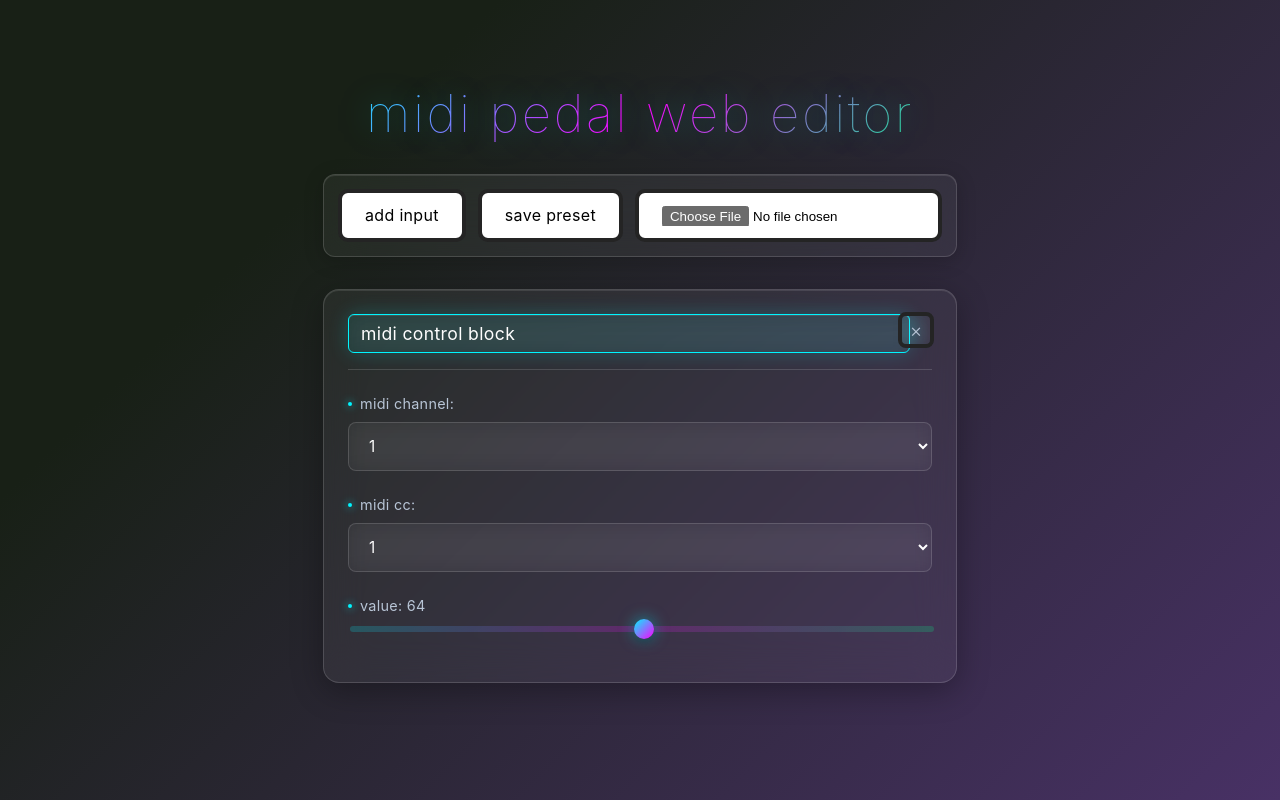
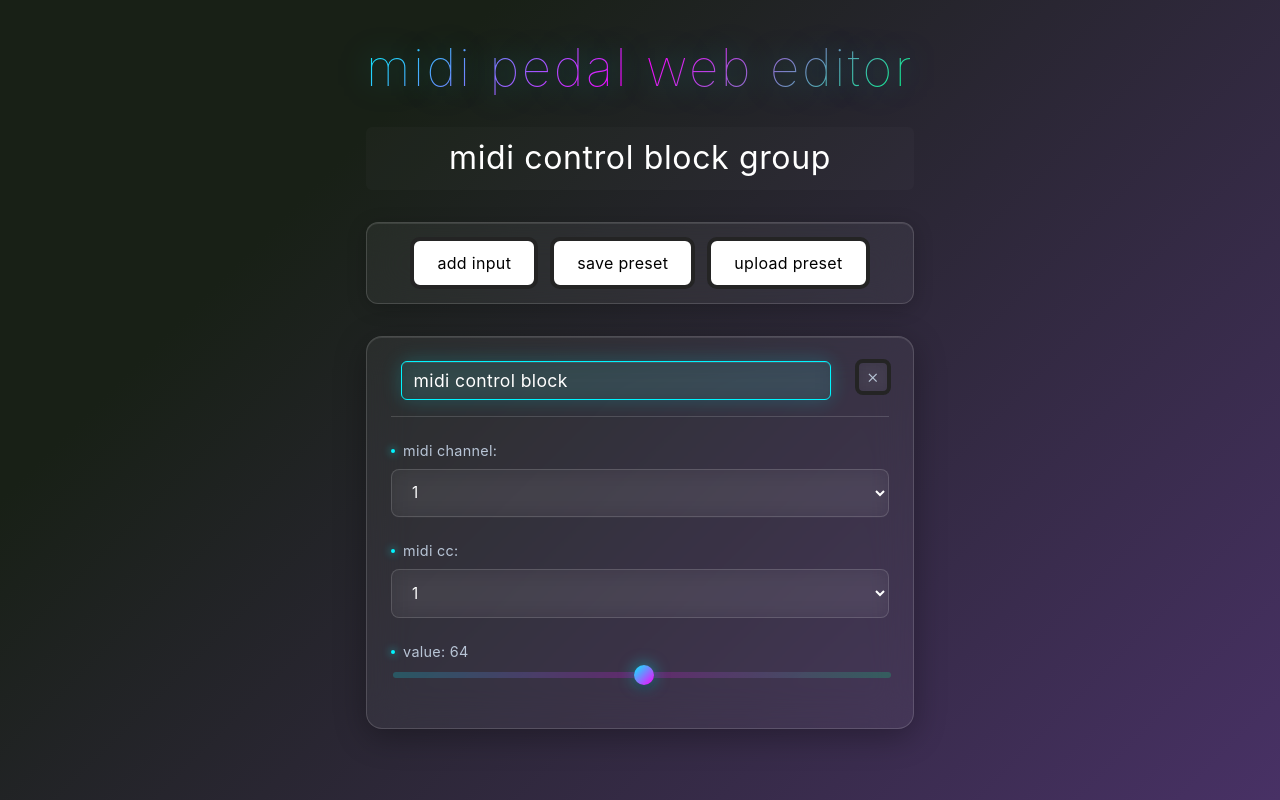
Before and after one commit to unifolia/midi_station, a React (Vite) app: page / in a window 1280 px wide. Both pictures are taken after a click on the element "midi control block". Built offline with nearby package versions, Linux system fonts and the light colour scheme.

Commit message:
Including proj name as part of preset json, styling

```diff
--- a/package.json
+++ b/package.json
@@ -16,6 +16,7 @@
   "devDependencies": {
     "@types/react": "^18.2.66",
     "@types/react-dom": "^18.2.22",
+    "@types/wicg-file-system-access": "^2023.10.6",
     "@typescript-eslint/eslint-plugin": "^7.2.0",
     "@typescript-eslint/parser": "^7.2.0",
     "@vitejs/plugin-react": "^4.2.1",
--- a/src/App.tsx
+++ b/src/App.tsx
@@ -1,7 +1,9 @@
-import React, { useState } from "react";
+/* eslint-disable no-undef */
+import { useState } from "react";
 import MidiForm from "./lib/MidiForm";
+import Header from "./lib/Header";
 
-interface FormData {
+interface MidiFormData {
   id: number;
   midiChannel: number;
   midiCC: number;
@@ -10,7 +12,9 @@ interface FormData {
 }
 
 const App = () => {
-  const [forms, setForms] = useState([
+  const [forms, setForms] = useState({
+    name: "MIDI Control Block Group",
+    inputs: [
       {
         id: 1,
         midiChannel: 1,
@@ -18,13 +22,16 @@ const App = () => {
         value: 64,
         label: "MIDI Control Block",
       },
-  ]);
+    ],
+  });
   const [nextId, setNextId] = useState(2);
 
   const handleAddInput = () => {
-    if (forms.length < 25) {
-      setForms((prev) => [
+    if (forms.inputs.length < 25) {
+      setForms((prev) => ({
         ...prev,
+        inputs: [
+          ...prev.inputs,
           {
             id: nextId,
             midiChannel: 1,
@@ -32,44 +39,61 @@ const App = () => {
             value: 64,
             label: "MIDI Control Block",
           },
-      ]);
+        ],
+      }));
       setNextId((prev) => prev + 1);
     }
   };
 
   const handleRemoveForm = (id: number) => {
-    setForms((prev) => prev.filter((form) => form.id !== id));
+    setForms((prev) => ({
+      ...prev,
+      inputs: prev.inputs.filter((form) => form.id !== id),
+    }));
   };
 
   const updateFormField = (
     id: number,
-    field: keyof FormData,
+    field: keyof MidiFormData,
     value: string | number
   ) => {
-    setForms((prev) =>
-      prev.map((form) => (form.id === id ? { ...form, [field]: value } : form))
-    );
+    setForms((prev) => ({
+      ...prev,
+      inputs: prev.inputs.map((form) =>
+        form.id === id ? { ...form, [field]: value } : form
+      ),
+    }));
   };
 
-  const savePreset = () => {
+  const savePreset = async () => {
     const preset = {
-      name:
-        prompt("Enter preset name:") || `Preset ${new Date().toLocaleString()}`,
+      name: forms.name,
       timestamp: new Date().toISOString(),
-      forms: forms,
+      forms: forms.inputs,
     };
 
     const dataStr = JSON.stringify(preset, null, 2);
     const dataBlob = new Blob([dataStr], { type: "application/json" });
     const url = URL.createObjectURL(dataBlob);
+    const suggestedName = `${preset.name.replace(/[^a-z0-9]/gi, "_")}`;
 
+    if ("showSaveFilePicker" in window) {
+      const handle = await showSaveFilePicker({
+        suggestedName: `${suggestedName}.json`,
+      });
+      const writable = await handle.createWritable();
+      await writable.write(dataBlob);
+      await writable.close();
+      return;
+    } else {
       const link = document.createElement("a");
       link.href = url;
-    link.download = `${preset.name.replace(/[^a-z0-9]/gi, "_")}.json`;
+      link.download = `${suggestedName}.json`;
       document.body.appendChild(link);
       link.click();
       document.body.removeChild(link);
       URL.revokeObjectURL(url);
+    }
   };
 
   const handleLoadPreset = (e: Event) => {
@@ -82,14 +106,20 @@ const App = () => {
           const result = event.target?.result as string;
           const preset = JSON.parse(result);
           if (preset.forms && Array.isArray(preset.forms)) {
-            setForms(preset.forms);
-            const maxId = Math.max(...preset.forms.map((f) => f.id), 0);
+            setForms({
+              name: "name",
+              inputs: preset.forms,
+            });
+            const maxId = Math.max(
+              ...preset.forms.map((f: MidiFormData) => f.id),
+              0
+            );
             setNextId(maxId + 1);
           } else {
-            alert("Invalid preset file format");
+            alert("Invalid preset file");
           }
         } catch (error) {
-          alert("Error loading preset: Invalid JSON file");
+          alert("Invalid preset file");
         }
       };
       reader.readAsText(file);
@@ -98,12 +128,16 @@ const App = () => {
 
   return (
     <main>
-      <h1>midi pedal web editor</h1>
+      <Header
+        name={forms.name}
+        setName={(value: any) => setForms((prev) => ({ ...prev, name: value }))}
+      />
 
       <nav className="nav-bar">
         <button onClick={handleAddInput}>Add Input</button>
         <button onClick={savePreset}>Save Preset</button>
-        <button>
+        <button className="load-button">
+          Upload Preset
           <input
             type="file"
             accept=".json"
@@ -114,7 +148,7 @@ const App = () => {
       </nav>
 
       <div className="forms-container">
-        {forms.map((form) => (
+        {forms.inputs.map((form) => (
           <MidiForm
             key={form.id}
             onRemove={() => handleRemoveForm(form.id)}
--- a/src/app.css
+++ b/src/app.css
@@ -111,7 +111,11 @@ h1 {
   -webkit-text-fill-color: transparent;
   background-clip: text;
   text-shadow: 0 0 30px rgba(0, 245, 255, 0.5);
-  margin: 0;
+  margin: 0 0 2rem 0;
+}
+
+h2.form-title {
+  font-size: 2rem;
 }
 
 .card {
@@ -187,6 +191,19 @@ button {
 .nav-bar button {
   margin: 0;
   min-width: 120px;
+
+  &.load-button {
+    position: relative;
+
+    input {
+      position: absolute;
+      height: 100%;
+      width: 100%;
+      visibility: hidden;
+      top: 0;
+      left: 0;
+    }
+  }
 }
 
 .forms-container {
@@ -378,7 +395,7 @@ input[type="range"]::-moz-range-thumb:hover {
 }
 
 .form-title-input {
-  width: 100%;
+  width: 90%;
   padding: 0.5rem 0.75rem;
   font-size: 1.1rem;
   font-weight: 400;
@@ -393,6 +410,11 @@ input[type="range"]::-moz-range-thumb:hover {
   backdrop-filter: blur(10px);
   box-shadow: 0 0 20px rgba(0, 245, 255, 0.2),
     inset 0 1px 0 rgba(255, 255, 255, 0.1);
+
+  &.header {
+    width: 100%;
+    font-size: 2.2rem;
+  }
 }
 
 .remove-button {
--- /dev/null
+++ b/src/lib/Header.tsx
@@ -0,0 +1,44 @@
+/* eslint-disable no-unused-vars */
+import { useState } from "react";
+import labelHandler from "../util/labelHandler";
+
+interface HeaderProps {
+  name: string;
+  setName: (name: string) => void;
+}
+
+const Header = ({ name, setName }: HeaderProps) => {
+  const [isEditing, setIsEditing] = useState(false);
+  const {
+    handleLabelClick,
+    handleLabelChange,
+    handleLabelBlur,
+    handleLabelKeyDown,
+  } = labelHandler;
+
+  return (
+    <>
+      <h1>midi pedal web editor</h1>
+      {isEditing ? (
+        <input
+          type="text"
+          value={name}
+          onChange={(e) => handleLabelChange(setName, e)}
+          onBlur={() => handleLabelBlur(setIsEditing)}
+          onKeyDown={(e) => handleLabelKeyDown(setIsEditing, e)}
+          className="header form-title-input"
+          autoFocus
+        />
+      ) : (
+        <h2
+          className="form-title"
+          onClick={() => handleLabelClick(setIsEditing)}
+        >
+          {name}
+        </h2>
+      )}
+    </>
+  );
+};
+
+export default Header;
--- a/src/lib/MidiForm.tsx
+++ b/src/lib/MidiForm.tsx
@@ -1,6 +1,21 @@
+/* eslint-disable no-undef */
+/* eslint-disable no-unused-vars */
 import React, { useState } from "react";
+import labelHandler from "../util/labelHandler";
 
-function MidiForm({
+interface MidiFormProps {
+  onRemove: () => void;
+  midiChannel: number;
+  setMidiChannel: (n: number) => void;
+  midiCC: number;
+  setMidiCC: (n: number) => void;
+  value: number;
+  setValue: (n: number) => void;
+  label: string;
+  setLabel: (s: string) => void;
+}
+
+const MidiForm = ({
   onRemove,
   midiChannel,
   setMidiChannel,
@@ -9,11 +24,18 @@ function MidiForm({
   value,
   setValue,
   label,
-  setLabel
-}) {
+  setLabel,
+}: MidiFormProps) => {
   const [isEditing, setIsEditing] = useState(false);
 
-  const handleMidiUpload = async (currentValue) => {
+  const {
+    handleLabelClick,
+    handleLabelChange,
+    handleLabelBlur,
+    handleLabelKeyDown,
+  } = labelHandler;
+
+  const handleMidiUpload = async (currentValue: number) => {
     try {
       const midiAccess = await navigator.requestMIDIAccess();
       const outputs = Array.from(midiAccess.outputs.values());
@@ -32,25 +54,7 @@ function MidiForm({
     }
   };
 
-  const handleLabelClick = () => {
-    setIsEditing(true);
-  };
-
-  const handleLabelChange = (e) => {
-    setLabel(e.target.value);
-  };
-
-  const handleLabelBlur = () => {
-    setIsEditing(false);
-  };
-
-  const handleLabelKeyDown = (e) => {
-    if (e.key === "Enter" || e.key === "Escape") {
-      setIsEditing(false);
-    }
-  };
-
-  const handleValueChange = (e) => {
+  const handleValueChange = (e: React.ChangeEvent<HTMLInputElement>) => {
     const newValue = Number(e.target.value);
     setValue(newValue);
     handleMidiUpload(newValue);
@@ -64,14 +68,17 @@ function MidiForm({
             <input
               type="text"
               value={label}
-              onChange={handleLabelChange}
-              onBlur={handleLabelBlur}
-              onKeyDown={handleLabelKeyDown}
+              onChange={(e) => handleLabelChange(setLabel, e)}
+              onBlur={() => handleLabelBlur(setIsEditing)}
+              onKeyDown={(e) => handleLabelKeyDown(setIsEditing, e)}
               className="form-title-input"
               autoFocus
             />
           ) : (
-            <h3 className="form-title" onClick={handleLabelClick}>
+            <h3
+              className="form-title"
+              onClick={() => handleLabelClick(setIsEditing)}
+            >
               {label}
             </h3>
           )}
@@ -88,7 +95,7 @@ function MidiForm({
           value={midiChannel}
           onChange={(e) => setMidiChannel(Number(e.target.value))}
         >
-          {Array.from({ length: 15 }, (_, i) => i + 1).map((channel) => (
+          {Array.from({ length: 20 }, (_, i) => i + 1).map((channel) => (
             <option key={channel} value={channel}>
               {channel}
             </option>
@@ -124,6 +131,6 @@ function MidiForm({
       </div>
     </div>
   );
-}
+};
 
 export default MidiForm;
--- /dev/null
+++ b/src/util/labelHandler.tsx
@@ -0,0 +1,29 @@
+/* eslint-disable no-unused-vars */
+import React from "react";
+const labelHandler = {
+  handleLabelClick: function (setIsEditing: (editing: boolean) => void): void {
+    setIsEditing(true);
+  },
+
+  handleLabelChange: function (
+    setLabel: (label: string) => void,
+    e: React.ChangeEvent<HTMLInputElement>
+  ): void {
+    setLabel(e.target.value);
+  },
+
+  handleLabelBlur: function (setIsEditing: (editing: boolean) => void): void {
+    setIsEditing(false);
+  },
+
+  handleLabelKeyDown: function (
+    setIsEditing: (editing: boolean) => void,
+    e: React.KeyboardEvent
+  ): void {
+    if (e.key === "Enter" || e.key === "Escape") {
+      setIsEditing(false);
+    }
+  },
+};
+
+export default labelHandler;
```
Also changed, not shown: tsconfig.json (+24 -2 lines), 1 other file (tests, documents, lock files or other folders). Lines whose indentation alone changed are shown as unchanged.
